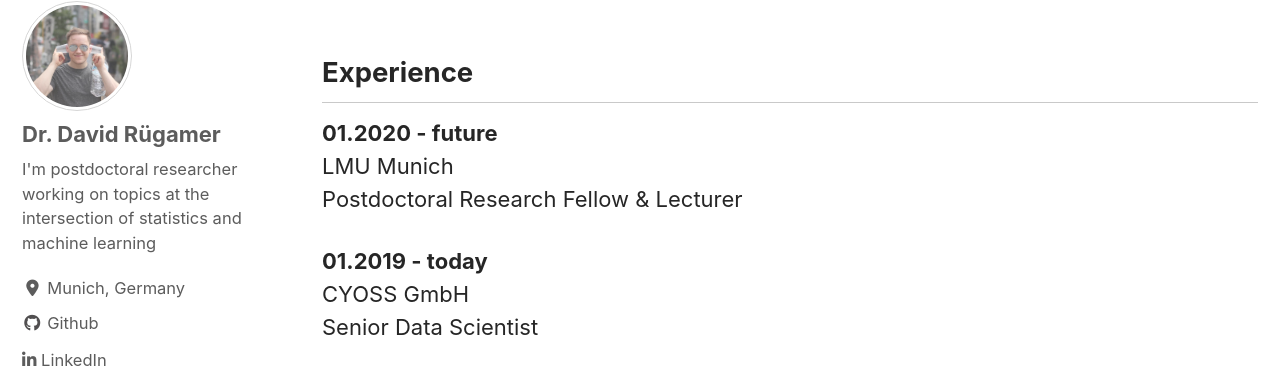
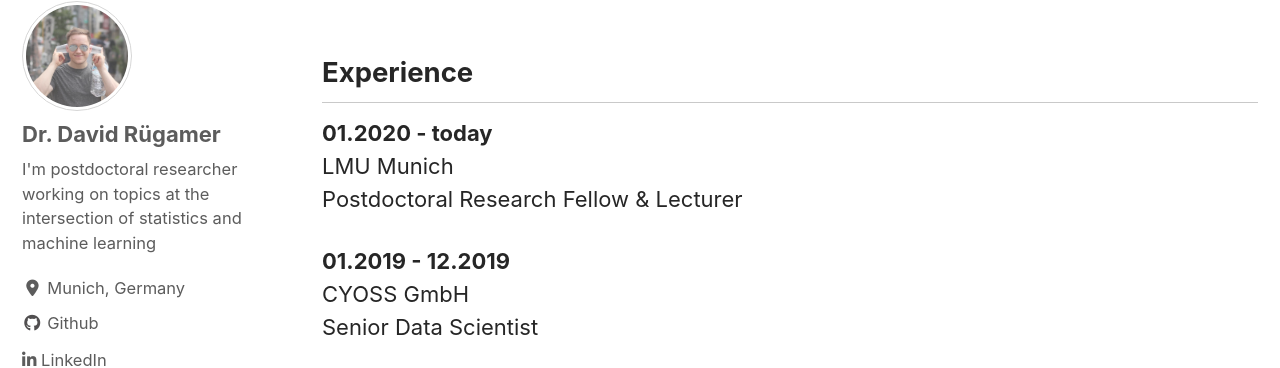
Before and after one commit to davidruegamer/davidruegamer.github.io, a Jekyll site: the page built from _pages/cv.md, in a window 1280 px wide and 900 px high. Shown: the part 394-762 px from the top of the window. Built offline with Jekyll 4.4.1, drawn with Linux system fonts in a browser that asks for light colours; cached includes are drawn as plain includes; nearby versions of some CDN libraries; comment, search, counter and statistics services are not loaded; a style sheet for code colours, icons or effects is not loaded.

Commit message:
update cv

```diff
--- a/_pages/cv.md
+++ b/_pages/cv.md
@@ -14,11 +14,11 @@ author_profile: true
 Experience
 ---------------
 
-__01.2020 - future__<br/>
+__01.2020 - today__<br/>
 LMU Munich<br/>
 Postdoctoral Research Fellow & Lecturer
 
-__01.2019 - today__<br/>
+__01.2019 - 12.2019__<br/>
 CYOSS GmbH<br/>
 Senior Data Scientist
 
```
